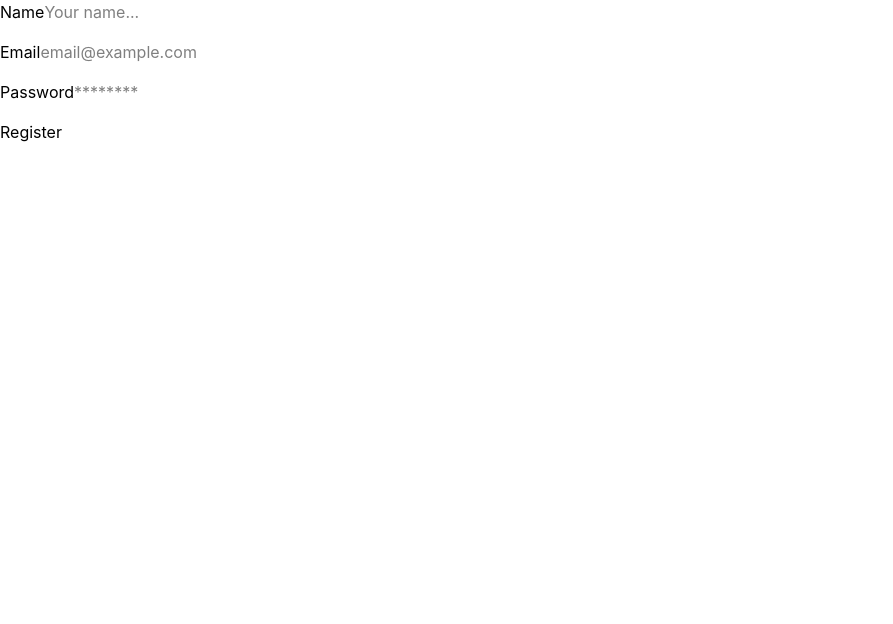
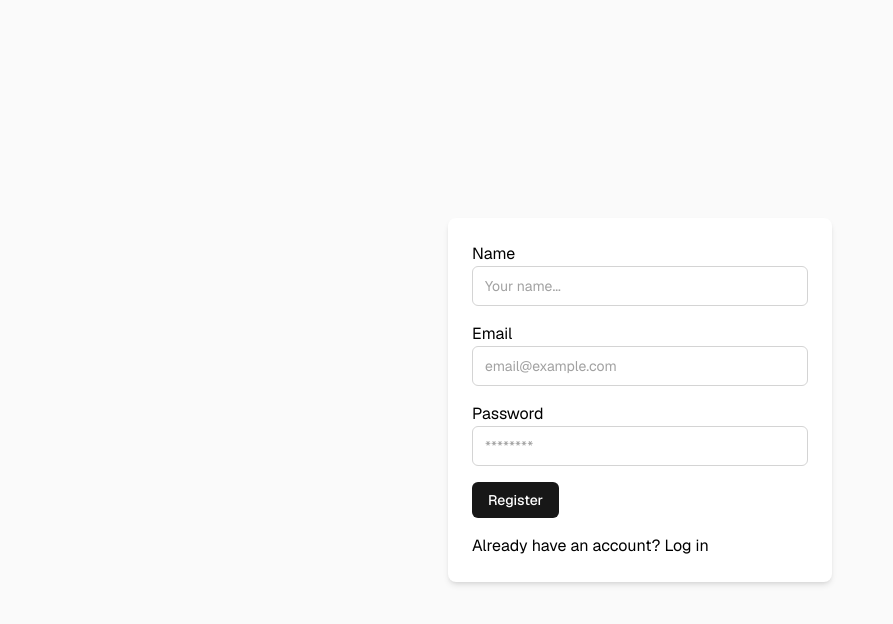
Before and after one commit to zalaya/Compass, a Next.js app: page /auth/register in a window 1280 px wide. Shown: the top 624 px of the page, without its empty margins (0-893 px from the left). Built offline with nearby package versions, Linux system fonts and the light colour scheme.

Commit message:
feat: refactor button and input components to use cn for classname management

```diff
--- /dev/null
+++ b/app/(public)/auth/layout.tsx
@@ -0,0 +1,11 @@
+import { PropsWithChildren } from 'react'
+
+export default function Layout({ children }: PropsWithChildren) {
+  return (
+    <div className='flex min-h-screen items-center justify-center bg-neutral-50'>
+      <div className='w-full max-w-sm rounded-lg bg-white p-6 shadow-md'>
+        {children}
+      </div>
+    </div>
+  )
+}
--- a/app/layout.tsx
+++ b/app/layout.tsx
@@ -1,10 +1,13 @@
 import type { PropsWithChildren } from 'react'
+import { Geist } from 'next/font/google'
 import './globals.css'
+
+const geist = Geist({ subsets: ['latin'] })
 
 export default function Layout({ children }: PropsWithChildren) {
   return (
     <html lang='en'>
-      <body>
+      <body className={geist.className}>
         {children}
       </body>
     </html>
--- a/components/ui/button.tsx
+++ b/components/ui/button.tsx
@@ -1,11 +1,19 @@
 import { ButtonHTMLAttributes, forwardRef } from 'react'
+import { cn } from '@/components/cn'
 
-export const Button = forwardRef<HTMLButtonElement, ButtonHTMLAttributes<HTMLButtonElement>>(({ type = 'button', ...props }, ref) => {
+export const Button = forwardRef<HTMLButtonElement, ButtonHTMLAttributes<HTMLButtonElement>>(({ type = 'button', className, ...props }, ref) => {
   return (
     <button
       ref={ref}
       type={type}
       data-slot='button'
+      className={cn(
+        'cursor-pointer inline-flex items-center justify-center rounded-md px-4 py-2 text-sm font-medium bg-neutral-900 text-white transition-colors',
+        'hover:bg-neutral-800',
+        'focus:outline-none focus:ring-2 focus:ring-neutral-900 focus:ring-offset-2',
+        'disabled:pointer-events-none disabled:opacity-50',
+        className
+      )}
       {...props}
     />
   )
--- a/components/ui/form/form-message.tsx
+++ b/components/ui/form/form-message.tsx
@@ -1,4 +1,5 @@
 import { HTMLAttributes } from 'react'
+import { cn } from '@/components/cn'
 import { useFormField } from '@/components/ui/form/use-form-field'
 
 export const FormMessage = ({ className, ...props }: HTMLAttributes<HTMLParagraphElement>) => {
@@ -13,7 +14,10 @@ export const FormMessage = ({ className, ...props }: HTMLAttributes<HTMLParagrap
     <p
       data-slot='form-message'
       id={formMessageId}
-      className={className}
+      className={cn(
+        'text-red-500',
+        className
+      )}
       {...props}
     >
       {content}
--- a/components/ui/input.tsx
+++ b/components/ui/input.tsx
@@ -1,11 +1,19 @@
 import { forwardRef, InputHTMLAttributes } from 'react'
+import { cn } from '@/components/cn'
 
-export const Input = forwardRef<HTMLInputElement, InputHTMLAttributes<HTMLInputElement>>(({ type = 'text', ...props }, ref) => {
+export const Input = forwardRef<HTMLInputElement, InputHTMLAttributes<HTMLInputElement>>(({ type = 'text', className, ...props }, ref) => {
   return (
     <input
       ref={ref}
       type={type}
       data-slot='input'
+      className={cn(
+        'flex h-10 w-full rounded-md border border-neutral-300 bg-white px-3 py-2 text-sm outline-none transition-colors',
+        'placeholder:text-neutral-400',
+        'focus:border-neutral-900 focus:ring-1 focus:ring-neutral-900',
+        'disabled:cursor-not-allowed disabled:opacity-50',
+        className
+      )}
       {...props}
     />
   )
--- /dev/null
+++ b/modules/auth/login-action.ts
@@ -0,0 +1,16 @@
+import { signIn } from '@/auth'
+import { loginSchema, LoginValues } from '@/modules/auth/schema'
+
+export async function loginAction(values: LoginValues) {
+  const result = loginSchema.safeParse(values)
+
+  if (!result.success) {
+    throw new Error('Invalid data')
+  }
+
+  await signIn('credentials', {
+    email: result.data.email,
+    password: result.data.password,
+    redirectTo: '/'
+  })
+}
--- a/modules/auth/login-form.tsx
+++ b/modules/auth/login-form.tsx
@@ -2,11 +2,12 @@
 
 import { useForm } from 'react-hook-form'
 import { zodResolver } from '@hookform/resolvers/zod'
-import { signIn } from '@/auth'
+import Link from 'next/link'
 import { Button } from '@/components/ui/button'
 import { Form } from '@/components/ui/form'
 import { FormField } from '@/components/ui/form/form-field'
 import { Input } from '@/components/ui/input'
+import { loginAction } from '@/modules/auth/login-action'
 import { loginSchema, LoginValues } from '@/modules/auth/schema'
 
 export default function LoginForm() {
@@ -19,11 +20,7 @@ export default function LoginForm() {
   })
 
   async function onSubmit(values: LoginValues) {
-    await signIn('credentials', {
-      email: values.email,
-      password: values.password,
-      callbackUrl: '/'
-    })
+    await loginAction(values)
   }
 
   return (
@@ -36,8 +33,15 @@ export default function LoginForm() {
       </FormField>
 
       <Button type='submit'>
-        Log In
+        Log in
       </Button>
+
+      <p>
+        Don't have an account?{' '}
+        <Link href='/auth/register'>
+          Register
+        </Link>
+      </p>
     </Form>
   )
 }
--- /dev/null
+++ b/modules/auth/register-action.ts
@@ -0,0 +1,26 @@
+import { signIn } from '@/auth'
+import { registerSchema, RegisterValues } from '@/modules/auth/schema'
+
+export async function registerAction(values: RegisterValues) {
+  const result = registerSchema.safeParse(values)
+
+  if (!result.success) {
+    throw new Error('Invalid data')
+  }
+
+  const response = await fetch(`${process.env.NEXT_PUBLIC_APP_URL}/api/register`, {
+    method: 'POST',
+    headers: { 'Content-Type': 'application/json' },
+    body: JSON.stringify(result.data)
+  })
+
+  if (!response.ok) {
+    throw new Error('Register failed')
+  }
+
+  await signIn('credentials', {
+    email: result.data.email,
+    password: result.data.password,
+    redirectTo: '/'
+  })
+}
--- a/modules/auth/register-form.tsx
+++ b/modules/auth/register-form.tsx
@@ -2,11 +2,12 @@
 
 import { useForm } from 'react-hook-form'
 import { zodResolver } from '@hookform/resolvers/zod'
-import { signIn } from '@/auth'
+import Link from 'next/link'
 import { Button } from '@/components/ui/button'
 import { Form } from '@/components/ui/form'
 import { FormField } from '@/components/ui/form/form-field'
 import { Input } from '@/components/ui/input'
+import { registerAction } from '@/modules/auth/register-action'
 import { registerSchema, RegisterValues } from '@/modules/auth/schema'
 
 export default function RegisterForm() {
@@ -20,22 +21,7 @@ export default function RegisterForm() {
   })
 
   async function onSubmit(values: RegisterValues) {
-    const response = await fetch('/api/register', {
-      method: 'POST',
-      headers: { 'Content-Type': 'application/json' },
-      body: JSON.stringify(values)
-    })
-
-    if (!response.ok) {
-      console.error('Register failed')
-      return
-    }
-
-    await signIn('credentials', {
-      email: values.email,
-      password: values.password,
-      callbackUrl: '/'
-    })
+    await registerAction(values)
   }
 
   return (
@@ -53,6 +39,13 @@ export default function RegisterForm() {
       <Button type='submit'>
         Register
       </Button>
+
+      <p>
+        Already have an account?{' '}
+        <Link href='/auth/login'>
+          Log in
+        </Link>
+      </p>
     </Form>
   )
 }
```
Also changed, not shown: app/api/auth/register/route.ts (renamed from app/api/register/route.ts).
